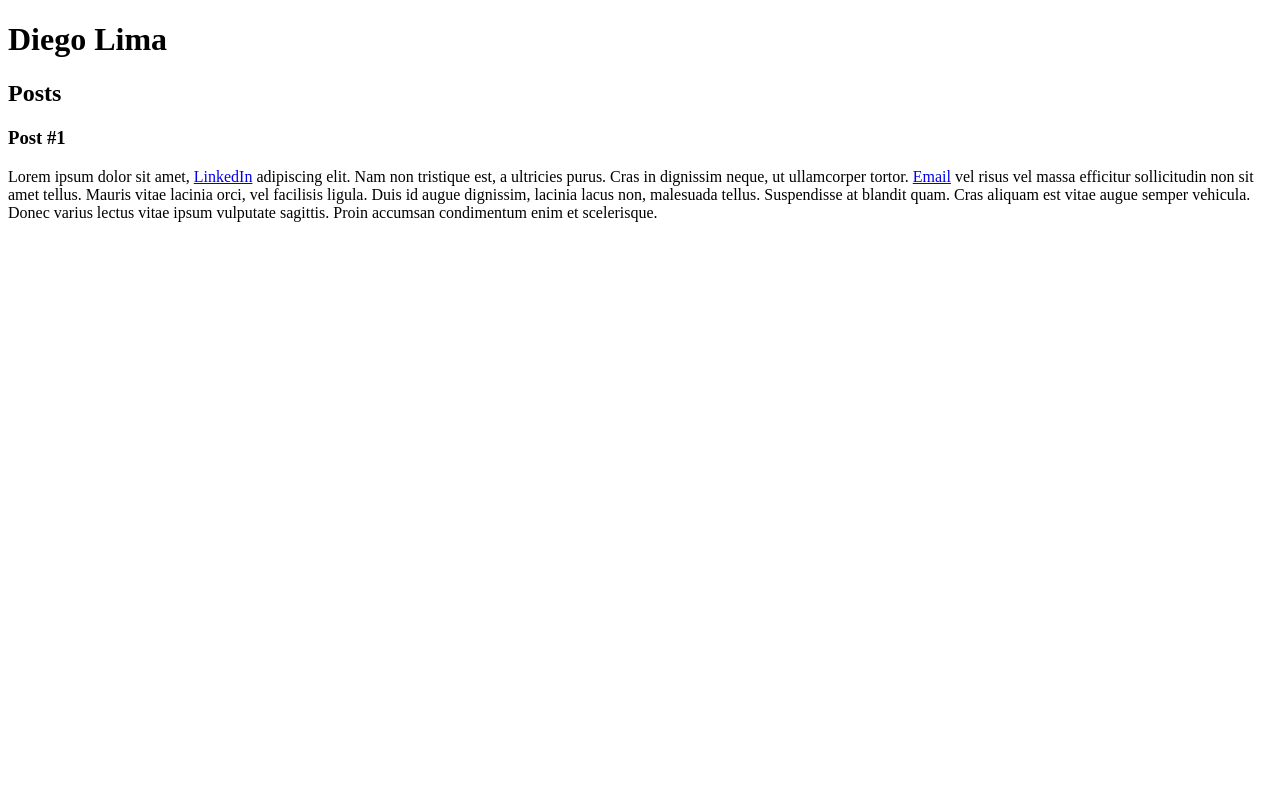
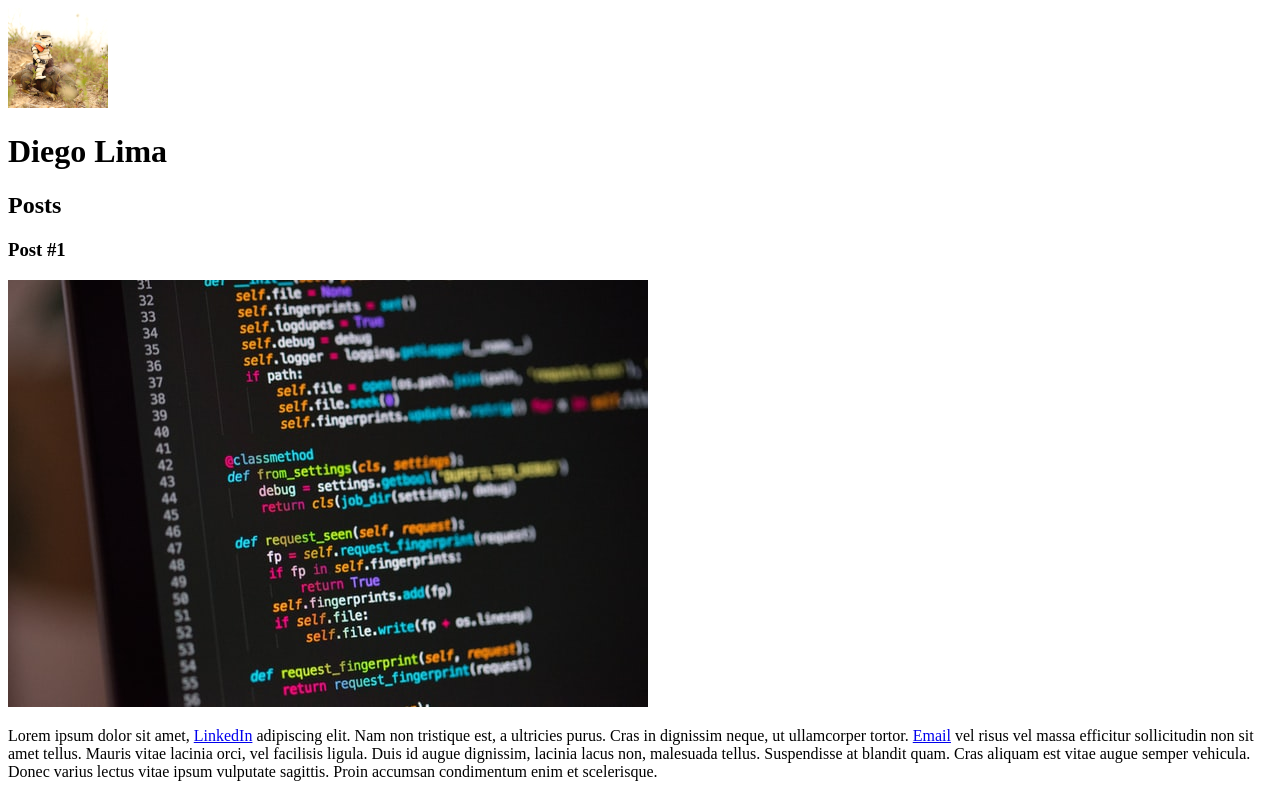
Before and after one commit to DiegoLima2018/DIO-Desafio-Git-GitHub, a plain HTML site: page CricaoDeWebsitesComHTML5eCSS3/IntroducaoCursoHTML/index.html in a window 1280 px wide. Drawn offline with Linux system fonts and the light colour scheme.

Commit message:
Add imagens

```diff
--- a/CricaoDeWebsitesComHTML5eCSS3/IntroducaoCursoHTML/index.html
+++ b/CricaoDeWebsitesComHTML5eCSS3/IntroducaoCursoHTML/index.html
@@ -6,6 +6,7 @@
     </head>
     <body>
         <header>
+            <img src="cabecalho01.jpg" alt="Ilustração do cabecalho">
             <h1>Diego Lima</h1>
         </header>
         <section>
@@ -15,6 +16,7 @@
             <article>
                 <header>
                     <h3>Post #1</h3>
+                    <img src="post01.jpg" alt="primeira postagem">
                 </header>
                 <p>
                     Lorem ipsum dolor sit amet, <a href="https://www.linkedin.com/in/diego-rodrigues-lima1989/" target="_blank">LinkedIn</a> adipiscing elit. Nam non tristique est, a ultricies purus. Cras in dignissim
```
Also changed, not shown: CricaoDeWebsitesComHTML5eCSS3/IntroducaoCursoHTML/cabecalho.jpg (added), CricaoDeWebsitesComHTML5eCSS3/IntroducaoCursoHTML/cabecalho01.jpg (added), CricaoDeWebsitesComHTML5eCSS3/IntroducaoCursoHTML/post01.jpg (added).
